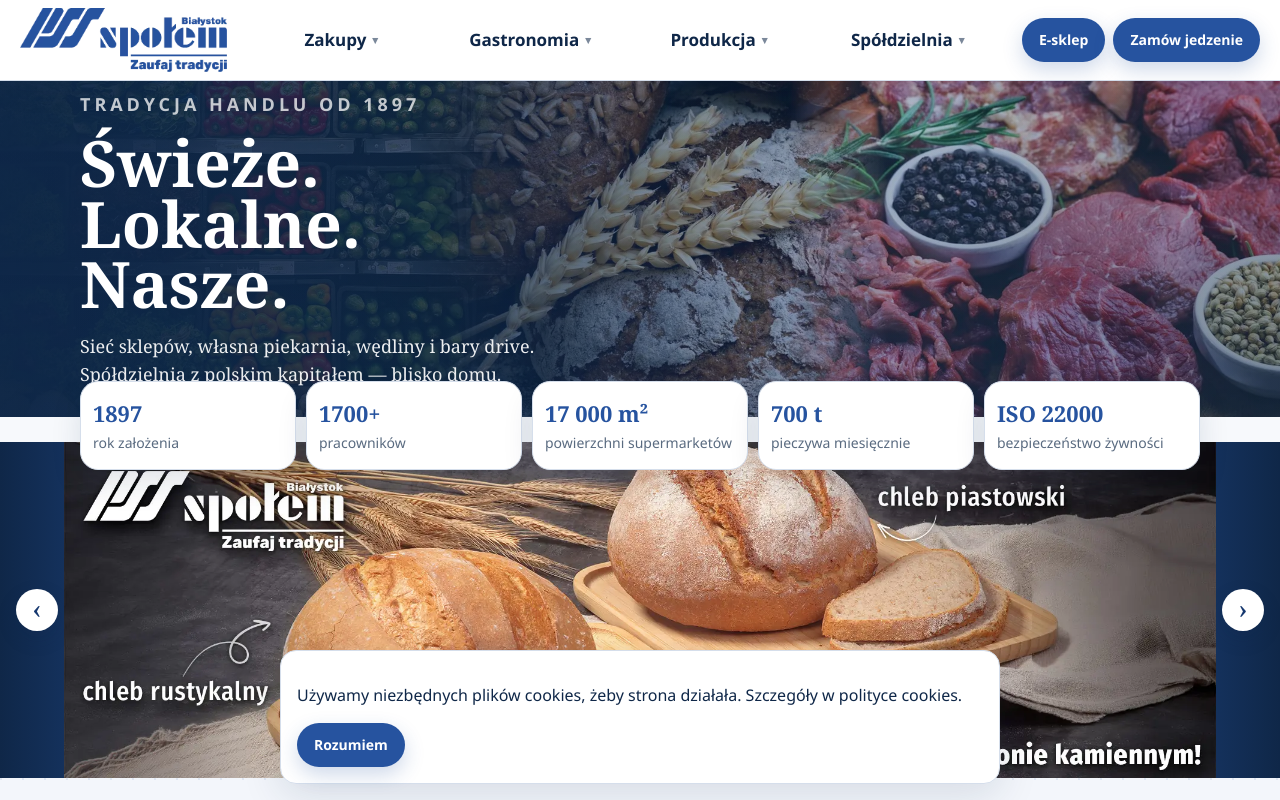
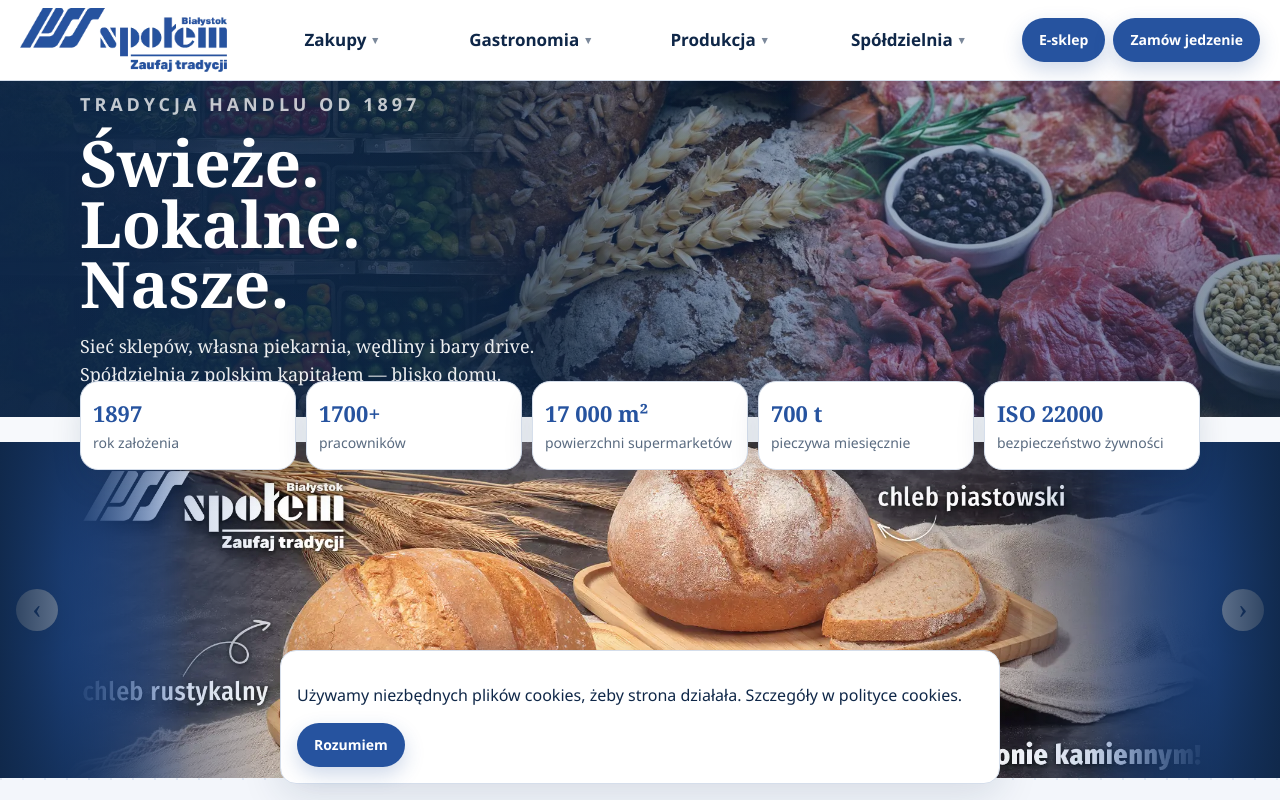
Before and after one commit to adbednarczyk-ship-it/pss-spolem-bialystok, a Next.js app: page / in a window 1280 px wide. Shown: the top 800 px of the page. Built offline with nearby package versions, Linux system fonts and the light colour scheme.

Commit message:
Miękkie wtapianie slidera w niebieski gradient

```diff
--- a/app/globals.css
+++ b/app/globals.css
@@ -236,6 +236,7 @@ button, input, select, textarea { font: inherit; }
 .slider { width: 100%; margin: 0; position: relative; z-index: 2; }
 .slider-frame { position: relative; width: 100%; }
 .slider-slide {
+  position: relative;
   display: flex;
   align-items: center;
   justify-content: center;
@@ -245,7 +246,7 @@ button, input, select, textarea { font: inherit; }
   padding: 0;
   overflow: hidden;
   background:
-    linear-gradient(90deg, var(--blue-deep) 0%, var(--blue) 22%, var(--blue-soft) 50%, var(--blue) 78%, var(--blue-deep) 100%);
+    radial-gradient(120% 80% at 50% 50%, #3a6bb8 0%, var(--blue) 42%, var(--blue-deep) 100%);
 }
 .slider-slide img {
   width: auto;
@@ -254,6 +255,26 @@ button, input, select, textarea { font: inherit; }
   object-fit: contain;
   object-position: center;
   display: block;
+  -webkit-mask-image: linear-gradient(90deg, transparent 0%, #000 11%, #000 89%, transparent 100%);
+  mask-image: linear-gradient(90deg, transparent 0%, #000 11%, #000 89%, transparent 100%);
+}
+.slider-slide::before,
+.slider-slide::after {
+  content: "";
+  position: absolute;
+  top: 0;
+  bottom: 0;
+  width: 22%;
+  pointer-events: none;
+  z-index: 1;
+}
+.slider-slide::before {
+  left: 0;
+  background: linear-gradient(90deg, rgba(15,39,72,.92) 0%, rgba(38,83,159,.28) 58%, transparent 100%);
+}
+.slider-slide::after {
+  right: 0;
+  background: linear-gradient(270deg, rgba(15,39,72,.92) 0%, rgba(38,83,159,.28) 58%, transparent 100%);
 }
 .slider-copy { max-width: 36rem; padding-top: 36px; }
 .slider-kicker {
```
